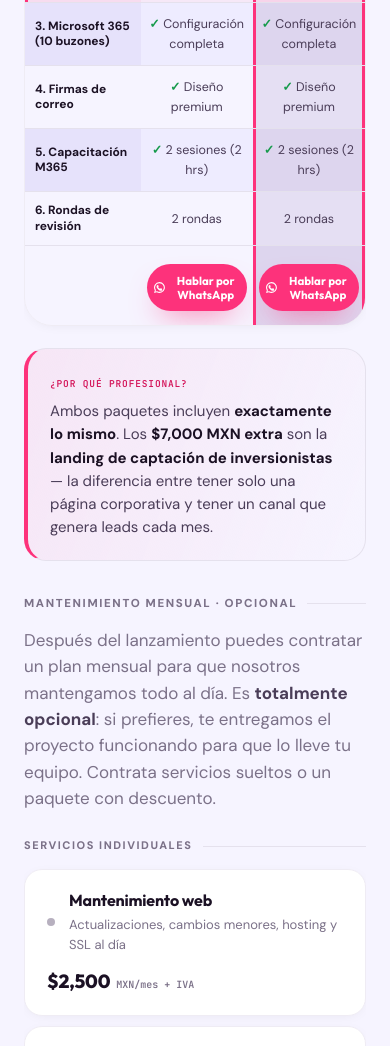
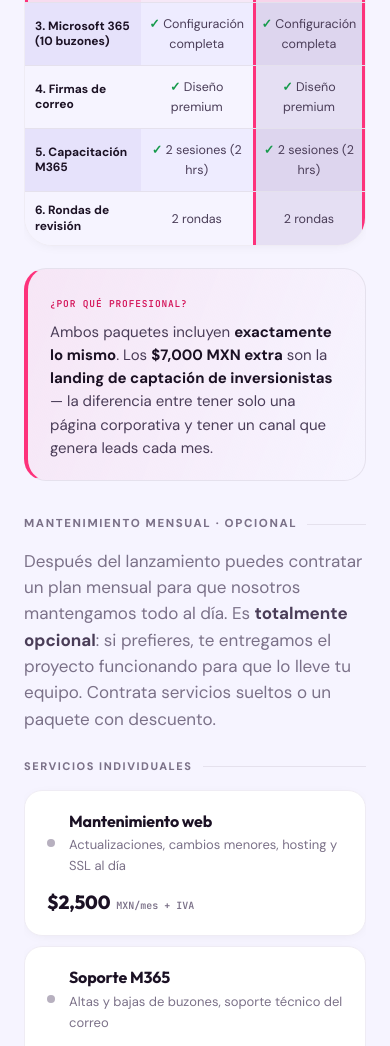
Before and after one commit to vgiorgana34/p-ig-h3q7, a plain HTML site: page index.html in a window 390 px wide. Shown: the part 10717-11763 px from the top of the page. Drawn offline with Linux system fonts and the light colour scheme.

Commit message:
Remove CTA row inside pricing table

```diff
--- a/index.html
+++ b/index.html
@@ -306,11 +306,6 @@
           <tr><td>4. Firmas de correo</td><td><span class="ck-y">✓</span> Diseño premium</td><td class="col-emph"><span class="ck-y">✓</span> Diseño premium</td></tr>
           <tr><td>5. Capacitación M365</td><td><span class="ck-y">✓</span> 2 sesiones (2 hrs)</td><td class="col-emph"><span class="ck-y">✓</span> 2 sesiones (2 hrs)</td></tr>
           <tr><td>6. Rondas de revisión</td><td>2 rondas</td><td class="col-emph">2 rondas</td></tr>
-          <tr class="row-cta">
-            <td></td>
-            <td><a class="cta" aria-label="Hablar por WhatsApp sobre el plan Esencial" data-wa="Hola, me interesa el plan Aigenci Esencial ($15,000 + IVA) para Intellecta Group." href="https://wa.me/522211747545" target="_blank" rel="noopener noreferrer"><svg viewBox="0 0 24 24" width="17" height="17" fill="currentColor"><path d="M12 2a10 10 0 0 0-8.6 15.1L2 22l5-1.3A10 10 0 1 0 12 2zm0 18a8 8 0 0 1-4.1-1.1l-.3-.2-3 .8.8-2.9-.2-.3A8 8 0 1 1 12 20zm4.4-6c-.2-.1-1.4-.7-1.6-.8s-.4-.1-.5.1-.6.8-.8 1-.3.2-.5.1a6.5 6.5 0 0 1-1.9-1.2 7.3 7.3 0 0 1-1.4-1.7c-.1-.2 0-.4.1-.5l.4-.4.2-.4v-.4l-.8-1.8c-.2-.5-.4-.4-.5-.4h-.5a1 1 0 0 0-.7.3A2.8 2.8 0 0 0 6.7 11a5 5 0 0 0 1 2.6 11.3 11.3 0 0 0 4.4 3.9c.6.3 1.1.4 1.5.5a3.5 3.5 0 0 0 1.6.1c.5-.1 1.4-.6 1.6-1.1s.2-1 .1-1.1l-.5-.2z"/></svg><span>Hablar por WhatsApp</span></a></td>
-            <td class="col-emph"><a class="cta" aria-label="Hablar por WhatsApp sobre el plan Profesional" data-wa="Hola, me interesa el plan Aigenci Profesional ($22,000 + IVA) para Intellecta Group." href="https://wa.me/522211747545" target="_blank" rel="noopener noreferrer"><svg viewBox="0 0 24 24" width="17" height="17" fill="currentColor"><path d="M12 2a10 10 0 0 0-8.6 15.1L2 22l5-1.3A10 10 0 1 0 12 2zm0 18a8 8 0 0 1-4.1-1.1l-.3-.2-3 .8.8-2.9-.2-.3A8 8 0 1 1 12 20zm4.4-6c-.2-.1-1.4-.7-1.6-.8s-.4-.1-.5.1-.6.8-.8 1-.3.2-.5.1a6.5 6.5 0 0 1-1.9-1.2 7.3 7.3 0 0 1-1.4-1.7c-.1-.2 0-.4.1-.5l.4-.4.2-.4v-.4l-.8-1.8c-.2-.5-.4-.4-.5-.4h-.5a1 1 0 0 0-.7.3A2.8 2.8 0 0 0 6.7 11a5 5 0 0 0 1 2.6 11.3 11.3 0 0 0 4.4 3.9c.6.3 1.1.4 1.5.5a3.5 3.5 0 0 0 1.6.1c.5-.1 1.4-.6 1.6-1.1s.2-1 .1-1.1l-.5-.2z"/></svg><span>Hablar por WhatsApp</span></a></td>
-          </tr>
         </tbody>
       </table>
     </div>
--- a/styles.css
+++ b/styles.css
@@ -443,10 +443,6 @@ table{width:100%;border-collapse:collapse}
   .scen-h .ph-cap{display:none}
   .col-emph{box-shadow:inset 3px 0 0 var(--accent),inset -3px 0 0 var(--accent)}
   .scen thead th.col-emph{box-shadow:inset 3px 0 0 var(--accent),inset -3px 0 0 var(--accent),inset 0 4px 0 var(--accent)}
-  .row-cta td{padding:14px 6px}
-  .row-cta .cta{width:100%;max-width:100%;font-size:11.5px;padding:10px 6px;gap:5px;
-    white-space:normal;line-height:1.15;text-align:center}
-  .row-cta .cta svg{width:13px;height:13px}
 }
 
 /* callout */
@@ -564,12 +560,6 @@ ul.cond li b{color:var(--on-surface);font-weight:700}
 .ilink{color:var(--primary);font-weight:700;border-bottom:1px solid rgba(111,76,158,.35)}
 .ilink:hover{border-bottom-color:var(--primary)}
 
-/* ── Table CTA row ── */
-.scen tbody tr.row-cta td{background:transparent!important;border-top:1px solid var(--outline);padding-top:18px}
-.scen tbody tr.row-cta td:first-child{background:transparent!important}
-.scen tbody tr.row-cta:hover td{background:transparent!important}
-.row-cta .cta{width:100%;max-width:240px}
-
 /* ── FAQ ── */
 .faq{display:grid;gap:12px;margin-top:6px}
 .faq-item{background:#fff;border:1px solid var(--outline-soft);border-radius:var(--r-md);
```
